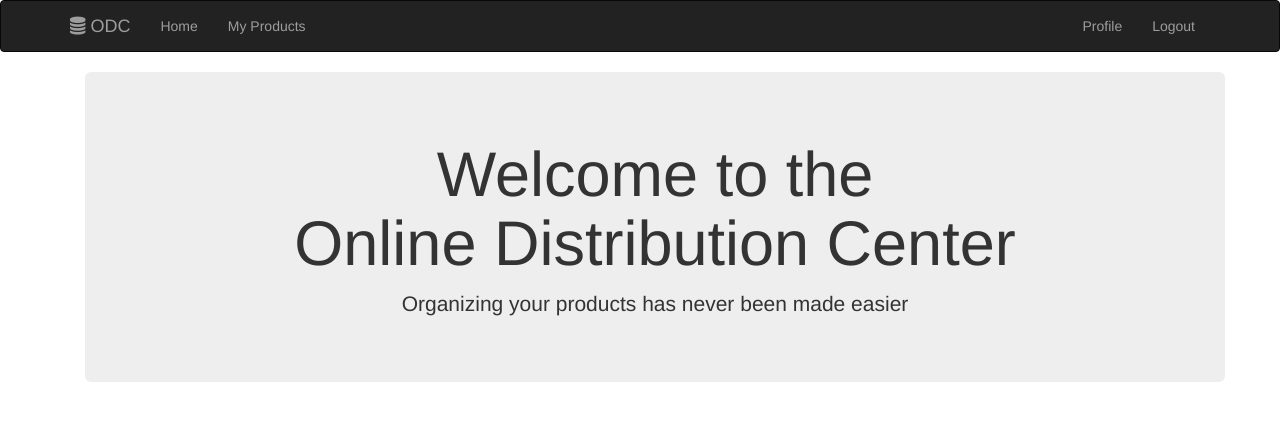
After one commit to jacobRettig/FactoryManagement, a Python web app: template odc_app/templates/index.html in a window 1280 px wide. The commit adds this page. Shown: the top 421 px of the page. Run offline with Jinja, Linux system fonts and the light colour scheme; the template is opened without the code that fills it, so the values that code supplies are empty; some libraries are stand-ins or nearby versions.

Commit message:
Added boilerplate for the home page route and fixed some styling

```diff
--- a/odc_app/routes.py
+++ b/odc_app/routes.py
@@ -6,6 +6,11 @@ for the purposes of rendering the static pages for testing the desgin.
 from odc_app import app
 from odc_app.forms import LoginForm, RegistrationForm
 from flask import render_template, url_for
+
+@app.route('/', methods=['GET'])
+@app.route('/index', methods=['GET'])
+def index():
+	return render_template('index.html', title='Home Page')
 
 @app.route('/login', methods=['GET'])
 def login():
--- a/odc_app/templates/base.html
+++ b/odc_app/templates/base.html
@@ -2,13 +2,18 @@
 
 {% extends "bootstrap/base.html" %}
 
+{% block styles %}
+	{{ super() }}
+	<link rel="stylesheet" href="https://stackpath.bootstrapcdn.com/font-awesome/4.7.0/css/font-awesome.min.css">
+{% endblock %}
+
 <!-- This allows for dynamic title attribute for each html page, just pass the argument title with a value in the specified route function -->
-	{% block title %}
-		{% if title %}{{ title }} - ODC{% else %}Welcome to the Online Distribution Center{% endif %}
-	{% endblock %}
+{% block title %}
+	{% if title %}{{ title }} - ODC{% else %}Welcome to the Online Distribution Center{% endif %}
+{% endblock %}
 
 {% block navbar %}
-    <nav class="navbar navbar-default">
+    <nav class="navbar navbar-inverse">
         <div class="container">
             <div class="navbar-header">
                 <button type="button" class="navbar-toggle collapsed" data-toggle="collapse" data-target="#bs-example-navbar-collapse-1" aria-expanded="false">
@@ -18,12 +23,12 @@
                     <span class="icon-bar"></span>
                 </button>
                 <!-- Path of the home page route goes in the href below, can use url_for function -->
-                <a class="navbar-brand" href="#"><i class="fa fa-database"></i> ODC</a>
+                <a class="navbar-brand" href="/"><i class="fa fa-database"></i> ODC</a>
             </div>
             <div class="collapse navbar-collapse" id="bs-example-navbar-collapse-1">
                 <ul class="nav navbar-nav">
                 	<!-- Path of the home page route goes in the href below, can use url_for function -->
-                    <li><a href="#">Home</a></li>
+                    <li><a href="/">Home</a></li>
                     {% if not current_user.is_anonymous %}
                     <!-- Path of the products route goes in the href below, can use url_for function -->
                     <li><a href="#">My Products</a></li>
@@ -32,7 +37,7 @@
                 <ul class="nav navbar-nav navbar-right">
                     {% if current_user.is_anonymous %}
                     <!-- Path of the login route goes in the href below, can use url_for function -->
-                    <li><a href="#">Login</a></li>
+                    <li><a href="{{ url_for('login') }}">Login</a></li>
                     {% else %}
                     <!-- Path of the profile route goes in the href below.
                     	Ideally, route should be /user/<username>, where <username> is the username of the current user, can use url_for function -->
--- /dev/null
+++ b/odc_app/templates/index.html
@@ -0,0 +1,14 @@
+{% extends "base.html" %}
+
+{% block app_content %}
+	<div class="container">
+		<div class="jumbotron text-center">
+			<h1>
+				Welcome to the<br>Online Distribution Center
+			</h1>
+			<p>
+				Organizing your products has never been made easier
+			</p>
+		</div>
+	</div>
+{% endblock %}
```
Also changed, not shown: odc_app/templates/login.html (+2 -5 lines), 3 other files.
